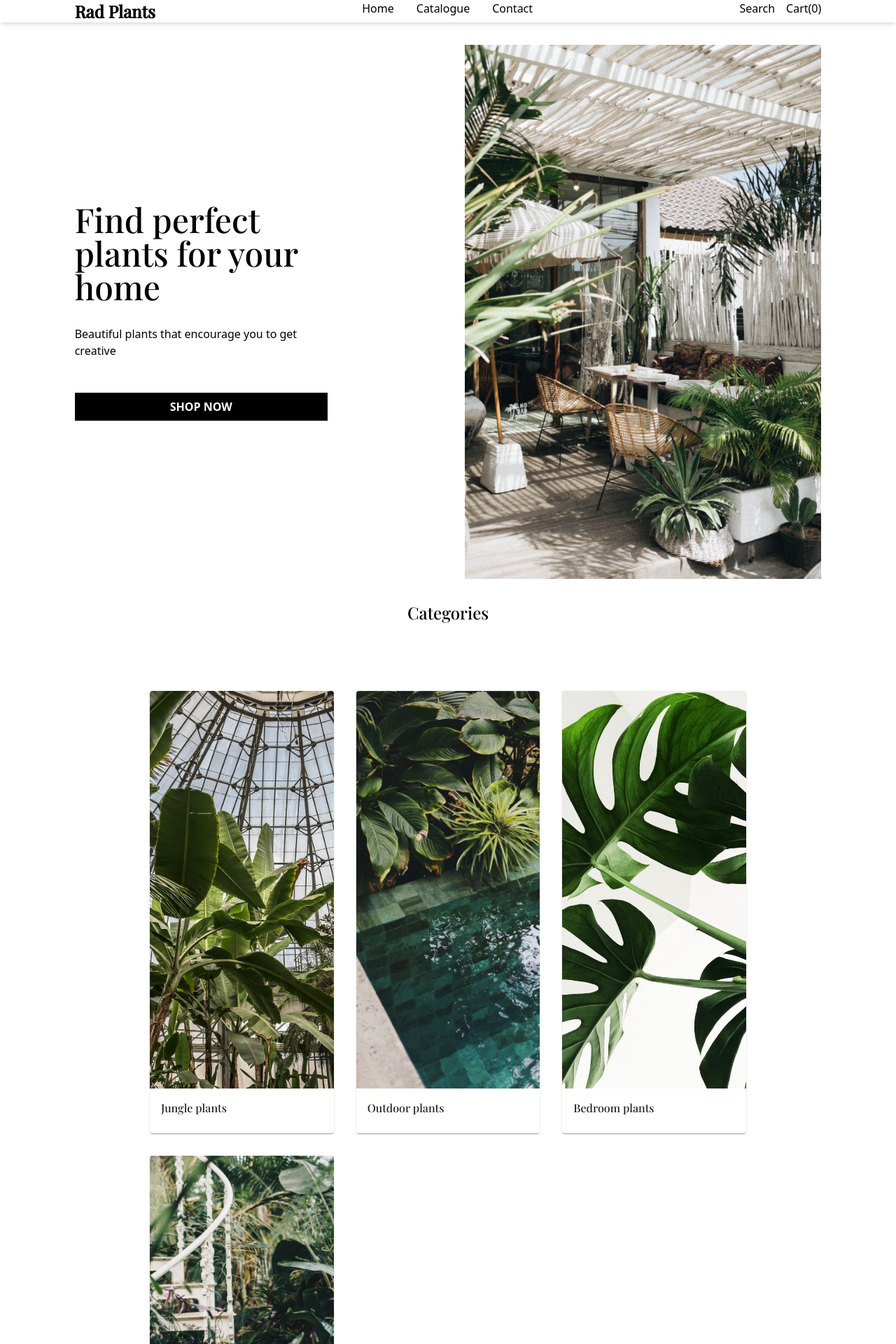
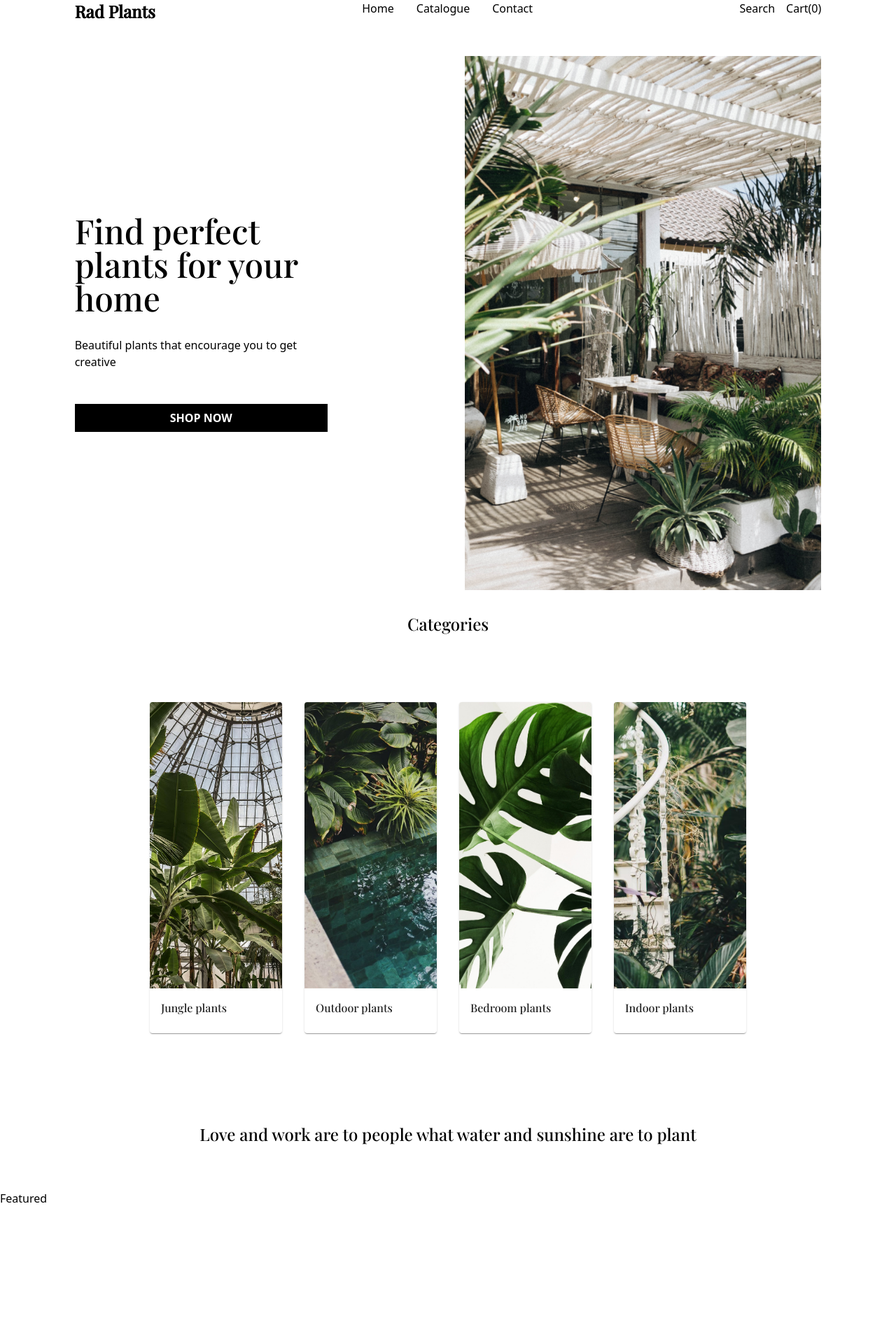
Before and after one commit to debanjo31/radPlants, a React (Create React App) app: page / in a window 1280 px wide. Shown: the top 1920 px of the page at 70% size. After the commit the page ends 1724 px from the top, so only its background shows below. Built offline with nearby package versions, Linux system fonts and the light colour scheme.

Commit message:
next changes

```diff
--- a/src/App.js
+++ b/src/App.js
@@ -2,6 +2,7 @@ import Header from "./component/Header";
 import Homepage from "./component/Pages/Homepage";
 import Categories from "./component/Pages/Categories";
 import {RecoilRoot,} from 'recoil';
+import Featured from "./component/Pages/Featured";
 
 function App() {
   return (
@@ -11,6 +12,7 @@ function App() {
       <Homepage />
       <Categories />
       <p className="w-4/6 mx-auto text-center font-mainFont text-2xl m-16">Love and work are to people what water and sunshine are to plant</p>
+      <Featured />
     </div>
     </RecoilRoot>
   );
--- a/src/component/Header.jsx
+++ b/src/component/Header.jsx
@@ -26,13 +26,12 @@ function Header() {
   console.log(status)
 
   return (
-    <div className=" shadow-md">
-        <div className="flex justify-between w-5/6 mx-auto">
-            <div className="font-bold text-2xl font-mainFont">Rad Plants</div>
+    <div className=" shadow-md md:shadow-none">
+        <div className="flex justify-between  w-5/6 mx-auto">
+            <div className="font-bold text-2xl font-mainFont mb-4">Rad Plants</div>
             <div className="hidden md:flex gap-8  ">
                 <a href="#">Home</a>
-                <a href="#">Catalogue</a>
-                <a href="#">Contact</a>
+                <a href="#">Catalogue</a>                <a href="#">Contact</a>
             </div>
             <div className="hidden md:flex gap-4 ">
                 <p >Search</p>
--- a/src/component/Pages/Categories.jsx
+++ b/src/component/Pages/Categories.jsx
@@ -29,7 +29,7 @@ function Categories() {
         return(
             //<div className='mb-4'>
               // {/* <img src={props.img} alt={props.name} className="w-full h-96 mb-2" /> */}
-               <Grid item  xs={12} sm={6} md={4} >
+               <Grid item  xs={12} sm={6} md={6} lg={3}  >
                 <Card
                   sx={{ height: '100%', display: 'flex', flexDirection: 'column' }}
                 >
@@ -39,7 +39,7 @@ function Categories() {
                     alt={props.name}
                     sx={{ height: '100%', }}
                   />
-                  <CardContent sx={{ flexGrow: 2 }}>
+                  <CardContent sx={{ flexGrow: 1}}>
                   <p className='font-mainFont'>{props.name}</p>
                   </CardContent>
                 </Card>
--- /dev/null
+++ b/src/component/Pages/Featured.jsx
@@ -0,0 +1,9 @@
+import React from 'react'
+
+function Featured() {
+  return (
+    <div>Featured</div>
+  )
+}
+
+export default Featured
```
